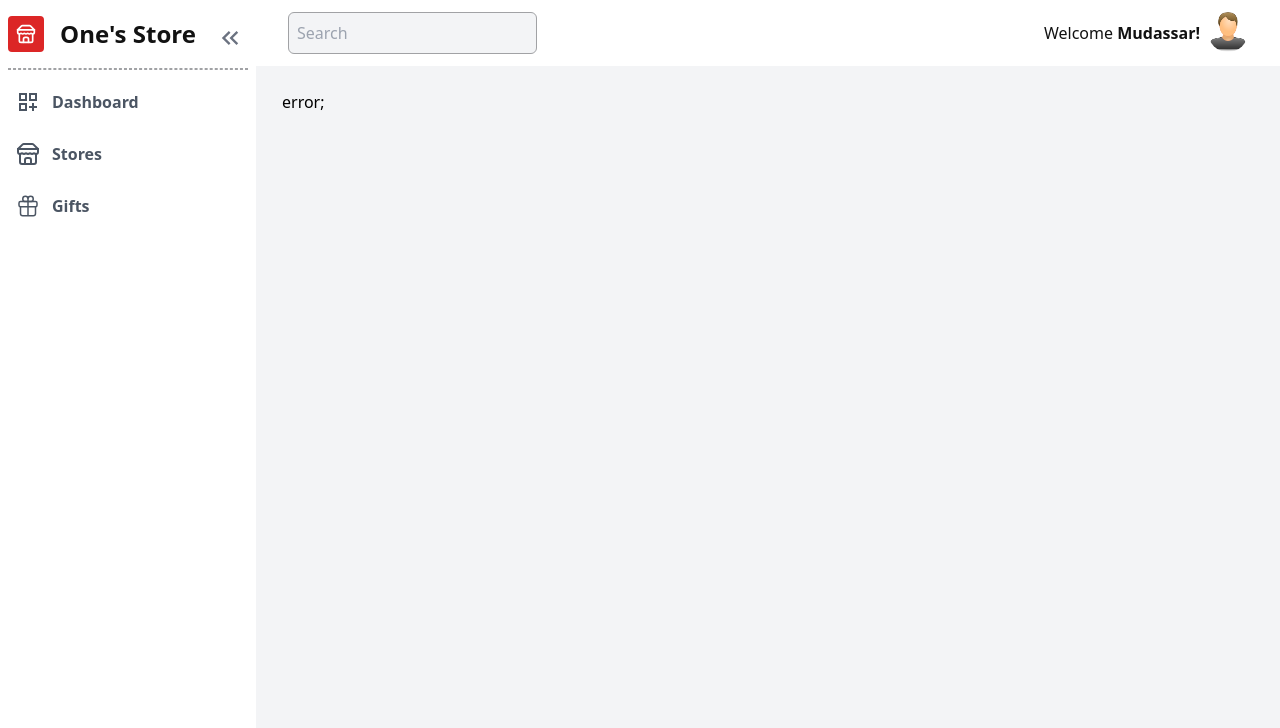
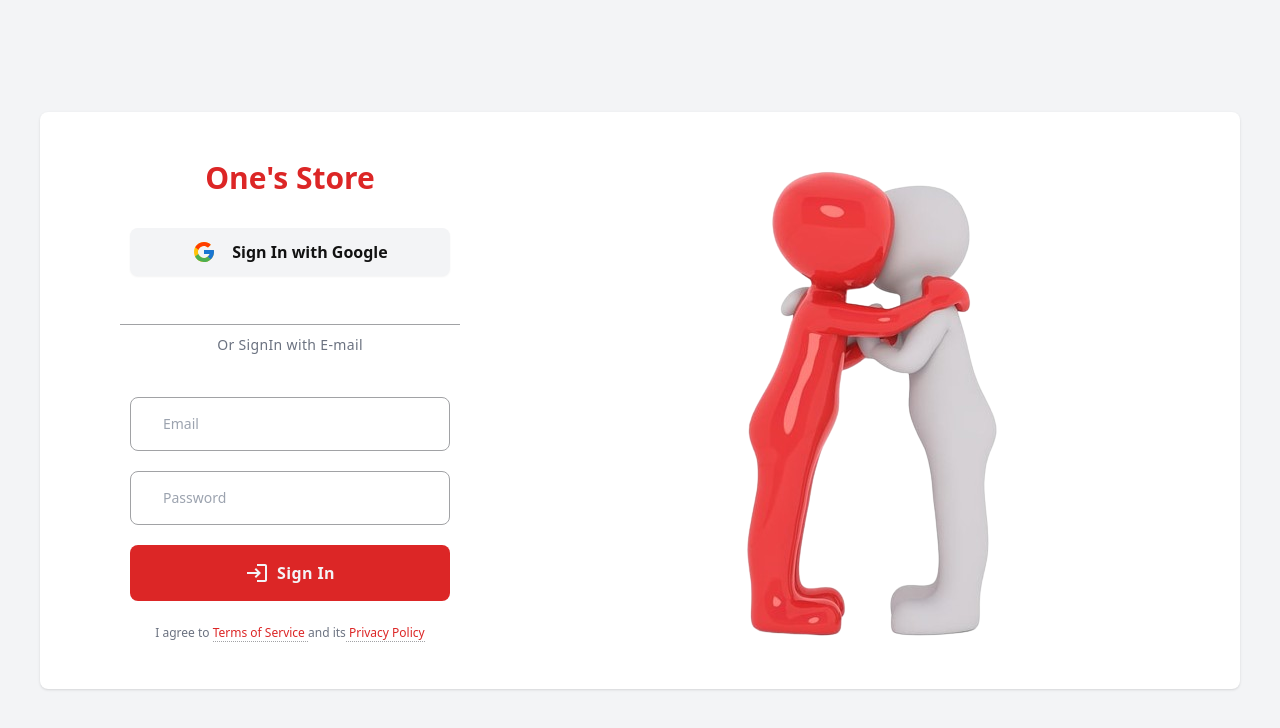
Before and after one commit to Mr-Mudassar/One-s-store, a React (Create React App) app: page /auth/login in a window 1280 px wide. Shown: the top 728 px of the page. Built offline with nearby package versions, Linux system fonts and the light colour scheme.

Commit message:
Login API integrated, Public private routes done. Theme color breaking issue solved

```diff
--- a/package.json
+++ b/package.json
@@ -6,12 +6,16 @@
     "@testing-library/jest-dom": "^5.17.0",
     "@testing-library/react": "^13.4.0",
     "@testing-library/user-event": "^13.5.0",
+    "axios": "^1.6.8",
+    "dotenv": "^16.4.5",
+    "js-cookie": "^3.0.5",
     "react": "^18.3.1",
     "react-data-table-component": "^7.6.2",
     "react-dom": "^18.3.1",
     "react-icons": "^5.2.0",
     "react-router-dom": "^6.23.0",
     "react-scripts": "5.0.1",
+    "react-toastify": "^10.0.5",
     "tailwind": "^4.0.0",
     "web-vitals": "^2.1.4",
     "zustand": "^4.5.2"
--- a/src/App.js
+++ b/src/App.js
@@ -1,24 +1,61 @@
 import "./App.css";
-import Layout from "./layout";
 import { Routes, Route, BrowserRouter as Router } from "react-router-dom";
+import { useEffect } from "react";
+import useStore from "./hooks/useStore";
+
 import Dashboard from "./pages/dashboard";
 import Login from "./pages/auth/login";
 import Stores from "./pages/stores";
+import PrivateRoutes from "./routes/privateRoutes";
+import PublicRoutes from "./routes/publicRoutes";
 
 function App() {
 
+  const appThemeColor = useStore((state) => state.appThemeColor);
+  const appMode = useStore((state) => state.appMode);
+  const setAppMode = useStore((state) => state.setAppMode);
+
+  // Check the system default theme and apply on app
+  useEffect(() => {
+    CheckTheme();
+    document.documentElement.classList.add(appThemeColor);
+  }, [appThemeColor]);
+
+  const CheckTheme = () => {
+    if (appMode === "") {
+      if (window.matchMedia("(prefers-color-scheme: dark)").matches) {
+        document.documentElement.classList.add("dark");
+        setAppMode("dark");
+      } else {
+        document.documentElement.classList.remove("dark");
+        setAppMode("light");
+      }
+    } else if (appMode !== "" && appMode === "dark") {
+      document.documentElement.classList.add("dark");
+      setAppMode("dark");
+    } else if (appMode !== "" && appMode === "light") {
+      document.documentElement.classList.remove("dark");
+      setAppMode("light");
+    }
+  };
+
   return (
     <div className={`bg-theme-secondaryBg `}>
-      {/* Main layout */}
       <Router>
-        <Layout>
-          <Routes>
+        <Routes>
+          {/* Public routes */}
+          <Route path="*" element={<div>Not found</div>} />
+
+          <Route path="/auth" element={<PublicRoutes />}>
+            <Route path="login" element={<Login />} />
+          </Route>
+
+          {/* Private routes */}
+          <Route path="/" element={<PrivateRoutes />}>
             <Route path="/" element={<Dashboard />} />
-            <Route path="/login" element={<Login />} />
-            <Route path="/stores" element={<Stores />} />
-            <Route path="*" element={<div>error;</div>} />
-          </Routes>
-        </Layout>
+            <Route path="stores" element={<Stores />} />
+          </Route>
+        </Routes>
       </Router>
     </div>
   );
--- a/src/hooks/useStore.js
+++ b/src/hooks/useStore.js
@@ -12,6 +12,9 @@ const useStore = create(
 
       appThemeColor: "redish",
       setAppThemeColor: (color) => set({ appThemeColor: color }),
+
+      isLogin: "",
+      setIsLogin: (data) => set({isLogin: data}),
     }),
     {
       name: 'zustand-state',
--- a/src/pages/auth/login.js
+++ b/src/pages/auth/login.js
@@ -1,69 +1,121 @@
-import React from 'react'
+import React, { useEffect, useState } from "react";
+import { Link, useNavigate } from "react-router-dom";
+import useStore from "../../hooks/useStore";
+import axios from "axios";
+import Cookies from "js-cookie";
+
+import { MdLogin } from "react-icons/md";
 import { FcGoogle } from "react-icons/fc";
-import { MdLogin } from "react-icons/md";
-
-import LoginImg from "../../assests/login-page-illustaration.png"
-import { Link } from 'react-router-dom';
+import LoginImg from "../../assests/login-page-illustaration.png";
+import { toast } from "react-toastify";
 
 const Login = () => {
+  const [email, setEmail] = useState();
+  const [password, setPassword] = useState();
+  const setIsLogin = useStore((state) => state.setIsLogin);
+
+  const baseUrl = 'https://2308-182-180-164-20.ngrok-free.app/api'
+  const Navigate = useNavigate()
+
+  const handleLogin = async (e) => {
+    e.preventDefault();
+
+    const formData = new FormData();
+    formData.append('Email', email);
+    formData.append('Password', password);
+
+    try {
+      // Send POST request to API
+      const response = await axios.post(`${baseUrl}/Account/login`, formData, {
+        headers: {
+          'Content-Type': 'multipart/form-data'
+        }
+      });
+      toast.success(response.data.message)
+      setIsLogin(true)
+      Cookies.set('token', response.data.data.jwToken)
+      Navigate("/")
+
+    } catch (error) {
+      toast.error(error.response.data.Message)
+    }
+  };
+
+  console.log(Cookies.get('token'))
+
+
   return (
-        <div className="flex justify-center items-center">
-
+    <div className="flex justify-center items-center h-screen">
       {/* Form  */}
       <div className="max-w-screen-xl m-0 sm:m-10 shadow sm:rounded-lg flex justify-center items-center flex-1 bg-theme-primaryBg p-4 sm:p-0">
         <div className="lg:w-1/2 xl:w-5/12 p-0 sm:p-12">
-
           {/* <div> */}
           {/* Later we add logo here */}
           {/* <img src=""
                             className="w-mx-auto" /> */}
           {/* </div> */}
 
-                    <h1 className='text-theme-btnBgText text-center font-semibold text-3xl'>One's Store</h1>
+          <h1 className="text-theme-btnBgText text-center font-semibold text-3xl">
+            One's Store
+          </h1>
 
           <div className="flex flex-col items-center">
             <div className="w-full flex-1 mt-8">
               <div className="flex flex-col items-center ">
-                                <button
-                                    className="w-full max-w-xs font-bold shadow-sm rounded-lg py-3 text-theme-primary flex items-center justify-center transition-all duration-300 ease-in-out focus:outline-none hover:shadow focus:shadow-sm focus:shadow-outline bg-theme-secondaryBg">
+                <button className="w-full max-w-xs font-bold shadow-sm rounded-lg py-3 text-theme-primary flex items-center justify-center transition-all duration-300 ease-in-out focus:outline-none hover:shadow focus:shadow-sm focus:shadow-outline bg-theme-secondaryBg">
                   {/* Google icon    */}
-                                    <FcGoogle className='text-2xl' />
-                                    <span className="ml-4">
-                                        Sign In with Google
-                                    </span>
+                  <FcGoogle className="text-2xl" />
+                  <span className="ml-4">Sign In with Google</span>
                 </button>
-
               </div>
 
               <div className="my-12 border-t border-theme-primaryBorder text-center mx-8">
-                                <div
-                                    className="leading-none px-2 inline-block text-sm text-theme-tertiary tracking-wide font-medium transform translate-y-1/2">
+                <div className="leading-none px-2 inline-block text-sm text-theme-tertiary tracking-wide font-medium transform translate-y-1/2">
                   Or SignIn with E-mail
                 </div>
               </div>
 
               <div className="mx-auto max-w-xs">
+                <form onSubmit={handleLogin}>
                   <input
                     className="w-full px-8 py-4 rounded-lg font-medium bg-theme-primaryBg border border-theme-primaryBorder placeholder-theme-tertiary text-sm focus:outline-none focus:border-gray-400 focus:bg-theme-secondaryBg text-theme-primary"
-                                    type="email" placeholder="Email" />
+                    type="email"
+                    placeholder="Email"
+                    name="email"
+                    value={email}
+                    onChange={(e) => setEmail(e.target.value)}
+                  />
                   <input
                     className="w-full px-8 py-4 rounded-lg font-medium bg-theme-primaryBg border border-theme-primaryBorder placeholder-theme-tertiary text-sm focus:outline-none focus:border-gray-400 focus:bg-theme-secondaryBg text-theme-primary mt-5"
-                                    type="password" placeholder="Password" />
+                    type="password"
+                    placeholder="Password"
+                    name="password"
+                    value={password}
+                    onChange={(e) => setPassword(e.target.value)}
+                  />
                   <button
-                                    className="mt-5 tracking-wide font-semibold bg-theme-btnBg text-theme-btnColor w-full py-4 rounded-lg transition-all duration-300 ease-in-out flex items-center justify-center focus:shadow-outline focus:outline-none">
-                                    <MdLogin className='text-2xl text-theme-btnColor' />
-                                    <span className="ml-2">
-                                        Sign In
-                                    </span>
+                    type="submit"
+                    className="mt-5 tracking-wide font-semibold bg-theme-btnBg text-theme-btnColor w-full py-4 rounded-lg transition-all duration-300 ease-in-out flex items-center justify-center focus:shadow-outline focus:outline-none"
+                  >
+                    <MdLogin className="text-2xl text-theme-btnColor" />
+                    <span className="ml-2">Sign In</span>
                   </button>
+                </form>
                 <p className="mt-6 text-xs text-theme-tertiary text-center ">
-                                    I agree to {" "}
-                                    <Link to="#" className="border-b border-theme-primaryBorder border-dotted text-theme-btnBgText">
-                                        Terms of Service {" "}
+                  I agree to{" "}
+                  <Link
+                    to="#"
+                    className="border-b border-theme-primaryBorder border-dotted text-theme-btnBgText"
+                  >
+                    Terms of Service{" "}
                   </Link>
                   and its
-                                    <Link to="#" className="border-b border-theme-primaryBorder border-dotted text-theme-btnBgText">
-                                        {" "} Privacy Policy
+                  <Link
+                    to="#"
+                    className="border-b border-theme-primaryBorder border-dotted text-theme-btnBgText"
+                  >
+                    {" "}
+                    Privacy Policy
                   </Link>
                 </p>
               </div>
@@ -79,10 +131,9 @@ const Login = () => {
             alt="one's store login screen illustration"
           />
         </div>
-
       </div>
     </div>
-    )
-}
+  );
+};
 
-export default Login
+export default Login;
--- /dev/null
+++ b/src/routes/privateRoutes.js
@@ -0,0 +1,20 @@
+import React from "react";
+import { Navigate, Outlet } from "react-router-dom";
+import Cookies from "js-cookie";
+import Layout from "../layout";
+
+const PrivateRoutes = () => {
+  const LoginCheck = Cookies.get("token");
+
+  if (!LoginCheck) {
+    return <Navigate to={"/auth/login"} />;
+  } else {
+    return (
+      <Layout>
+        <Outlet />
+      </Layout>
+    );
+  }
+};
+
+export default PrivateRoutes;
--- /dev/null
+++ b/src/routes/publicRoutes.js
@@ -0,0 +1,16 @@
+import React from "react";
+import { Navigate, Outlet } from "react-router-dom";
+import Cookies from "js-cookie";
+
+const PublicRoutes = () => {
+  const UserLogin = Cookies.get("token");
+
+   if (UserLogin) {
+     return <Navigate to={'/'} />
+   } else {
+     return <Outlet />
+   }
+
+};
+
+export default PublicRoutes;
```
Also changed, not shown: src/index.js (+24 -9 lines), src/layout/navbar.js (+17 -31 lines), 2 other files (tests, documents, lock files or other folders). Lines whose indentation alone changed are shown as unchanged.
